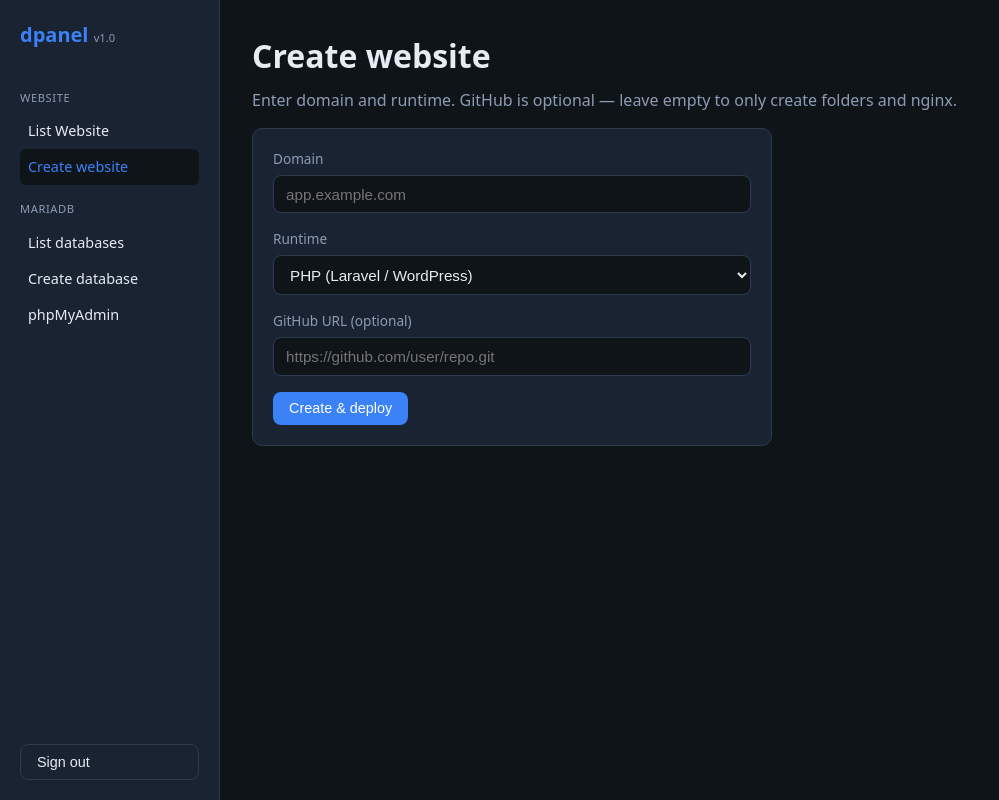
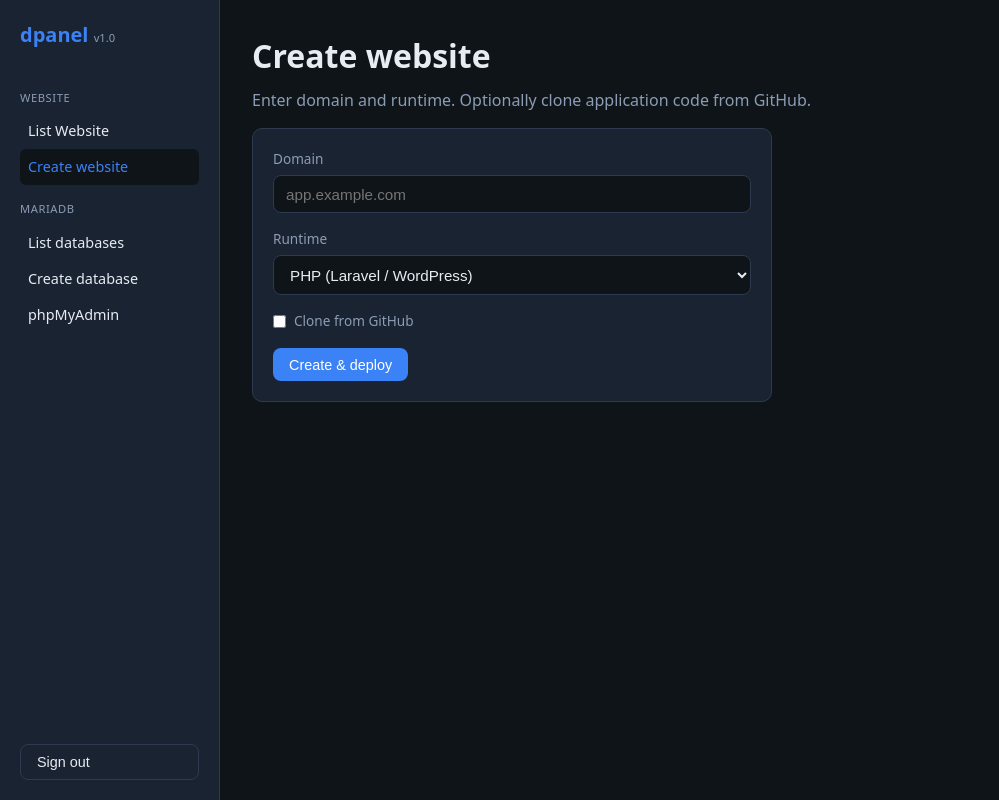
Before and after one commit to vutong/dpanel, a Nuxt app in the folder panel/: page /websites/create in a window 1280 px wide. Shown: the whole page, without its empty margins (0-999 px from the left). Built offline with nearby package versions, Linux system fonts and the light colour scheme.

Commit message:
Fix duplicate GitHub fields on create website; document private PAT
Co-authored-by: Cursor <cursoragent@cursor.com>

```diff
--- a/panel/pages/websites/create.vue
+++ b/panel/pages/websites/create.vue
@@ -1,7 +1,7 @@
 <template>
   <div>
     <h1>Create website</h1>
-    <p class="muted">Enter domain and runtime. GitHub is optional — leave empty to only create folders and nginx.</p>
+    <p class="muted">Enter domain and runtime. Optionally clone application code from GitHub.</p>
     <div v-if="message" :class="['alert', ok ? 'alert-success' : 'alert-error']">{{ message }}</div>
     <form class="card form" @submit.prevent="submit">
       <div class="field">
@@ -15,25 +15,40 @@
           <option value="php">PHP (Laravel / WordPress)</option>
         </select>
       </div>
-      <template v-if="runtime === 'php' || showGithub">
+      <div class="field">
+        <label class="label checkbox-label">
+          <input v-model="cloneGithub" type="checkbox" />
+          Clone from GitHub
+        </label>
+      </div>
+      <template v-if="cloneGithub">
         <div class="field">
-          <label class="label">GitHub URL (optional)</label>
-          <input v-model="githubUrl" class="input" placeholder="https://github.com/user/repo.git" />
+          <label class="label">Repository URL</label>
+          <input
+            v-model="githubUrl"
+            class="input"
+            placeholder="https://github.com/user/repo.git"
+            required
+          />
         </div>
-        <div v-if="githubUrl" class="field">
-          <label class="label">GitHub token / PAT (optional, private repos)</label>
-          <input v-model="githubToken" class="input" type="password" placeholder="ghp_..." />
+        <div class="field">
+          <label class="label">GitHub token (PAT)</label>
+          <input
+            v-model="githubToken"
+            class="input"
+            type="password"
+            placeholder="ghp_... or github_pat_..."
+            autocomplete="off"
+          />
+          <p class="hint">
+            <strong>Public repo:</strong> leave token empty.<br>
+            <strong>Private repo:</strong> create a Personal Access Token on GitHub
+            (Settings → Developer settings → Tokens). Classic token: enable <code>repo</code> scope.
+            Fine-grained: read access to repository contents. The token is used only for
+            <code>git clone</code> and is <strong>not stored</strong> on the server.
+          </p>
         </div>
       </template>
-      <div v-if="runtime === 'node'" class="field">
-        <label class="label">
-          <input v-model="showGithub" type="checkbox" /> Clone from GitHub
-        </label>
-        <template v-if="showGithub">
-          <input v-model="githubUrl" class="input" placeholder="https://github.com/user/repo.git" style="margin-top:0.5rem" />
-          <input v-if="githubUrl" v-model="githubToken" class="input" type="password" placeholder="Token (private repo)" style="margin-top:0.5rem" />
-        </template>
-      </div>
       <button class="btn btn-primary" type="submit" :disabled="loading">
         {{ loading ? 'Creating...' : 'Create & deploy' }}
       </button>
@@ -44,9 +59,9 @@
 <script setup lang="ts">
 const domain = ref('')
 const runtime = ref<'node' | 'php'>('php')
+const cloneGithub = ref(false)
 const githubUrl = ref('')
 const githubToken = ref('')
-const showGithub = ref(false)
 const loading = ref(false)
 const message = ref('')
 const ok = ref(false)
@@ -56,13 +71,19 @@ async function submit() {
   loading.value = true
   ok.value = false
   try {
+    const url = cloneGithub.value ? githubUrl.value.trim() : ''
+    const token = cloneGithub.value ? githubToken.value.trim() : ''
+    if (cloneGithub.value && !url) {
+      message.value = 'Repository URL is required when cloning from GitHub'
+      return
+    }
     await $fetch('/api/websites', {
       method: 'POST',
       body: {
         domain: domain.value.trim(),
         runtime: runtime.value,
-        githubUrl: githubUrl.value.trim() || undefined,
-        githubToken: githubToken.value.trim() || undefined
+        githubUrl: url || undefined,
+        githubToken: token || undefined
       }
     })
     ok.value = true
@@ -80,4 +101,13 @@ async function submit() {
 <style scoped>
 .muted { color: var(--muted); margin: 0.5rem 0 1rem; }
 .form { max-width: 520px; margin-top: 1rem; }
+.checkbox-label { display: flex; align-items: center; gap: 0.5rem; font-weight: 500; cursor: pointer; }
+.checkbox-label input { width: auto; }
+.hint {
+  margin: 0.5rem 0 0;
+  font-size: 0.82rem;
+  color: var(--muted);
+  line-height: 1.45;
+}
+.hint code { font-size: 0.8rem; }
 </style>
```
